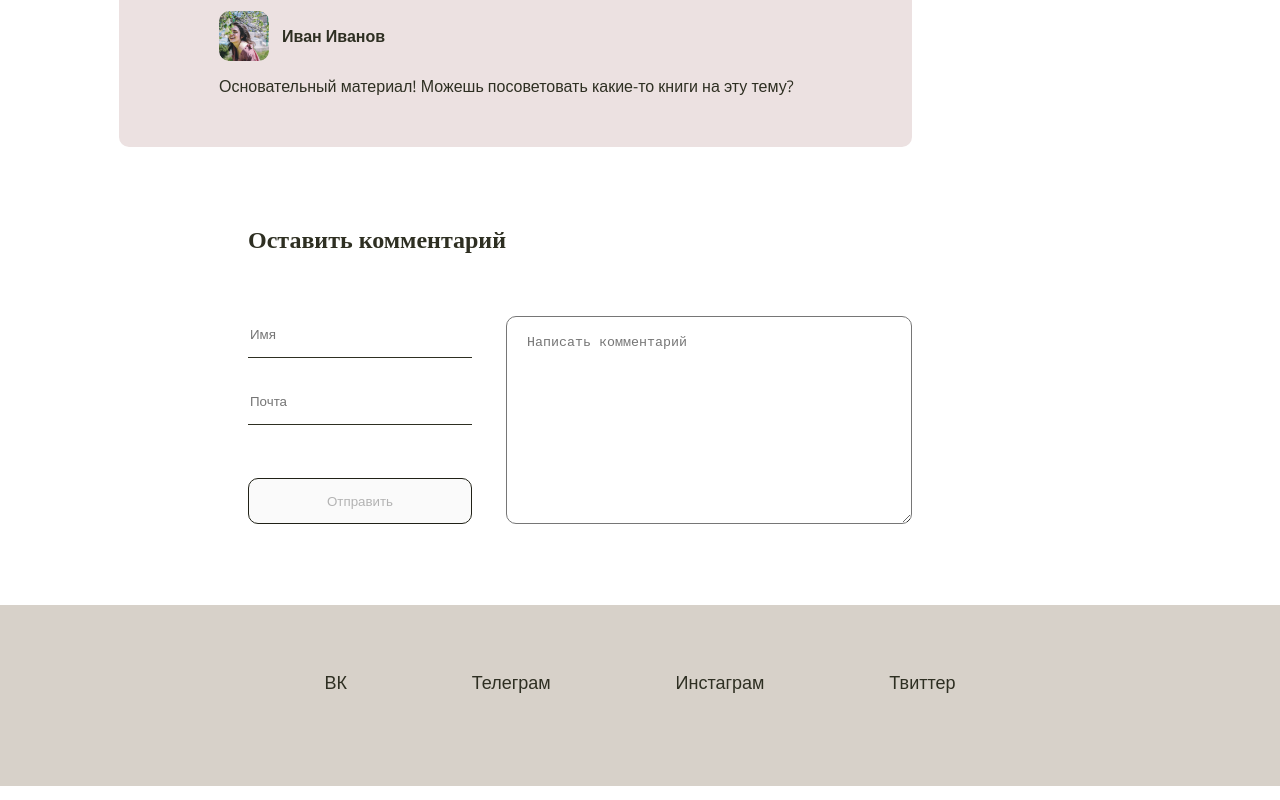
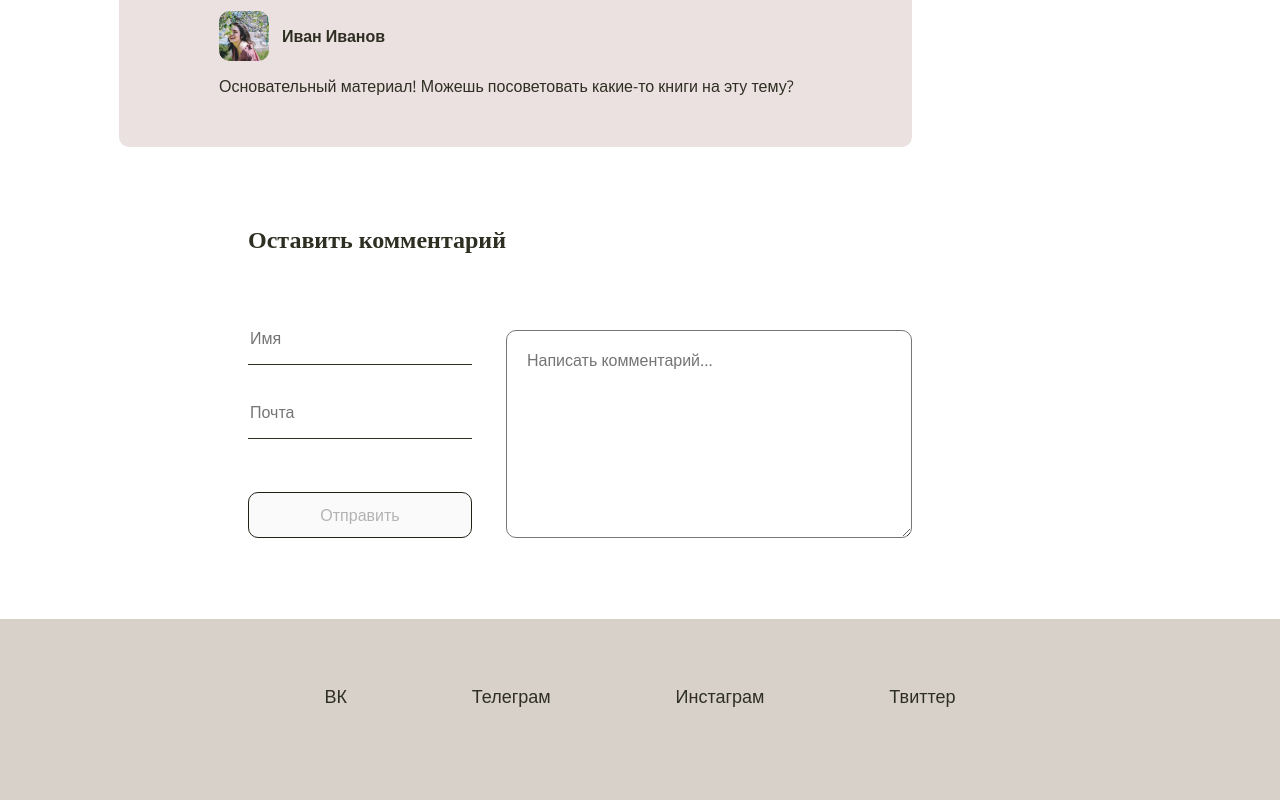
Before and after one commit to NMakarevich/zaverstai, a plain HTML site: page article.html in a window 1280 px wide. Shown: the part 2337-3137 px from the top of the page. Drawn offline with nearby package versions, Linux system fonts and the light colour scheme; a web font is replaced by a local one.

Commit message:
мелкие правки

```diff
--- a/article.html
+++ b/article.html
@@ -92,7 +92,7 @@
 							<input type="email" name="email" placeholder="Почта" required="">
 							<input class="button" type="submit" name="send-comment" value="Отправить">
 						</div>
-						<textarea placeholder="Написать комментарий"></textarea>
+						<textarea placeholder="Написать комментарий..."></textarea>
 					</form>
 				</div>
 			</div>
--- a/style.css
+++ b/style.css
@@ -62,7 +62,6 @@ a {
 	color: #2E2F22;
 }
 
-
 img {
 	border-radius: 10px;
 }
@@ -80,6 +79,14 @@ img {
 	cursor: pointer;
 }
 
+input, textarea {
+	font-family: 'Open Sans', sans-serif;
+	font-style: normal;
+	font-weight: normal;
+	font-size: 16px;
+	line-height: 22px;
+	outline: none;
+}
 
 /* header */
 
```
